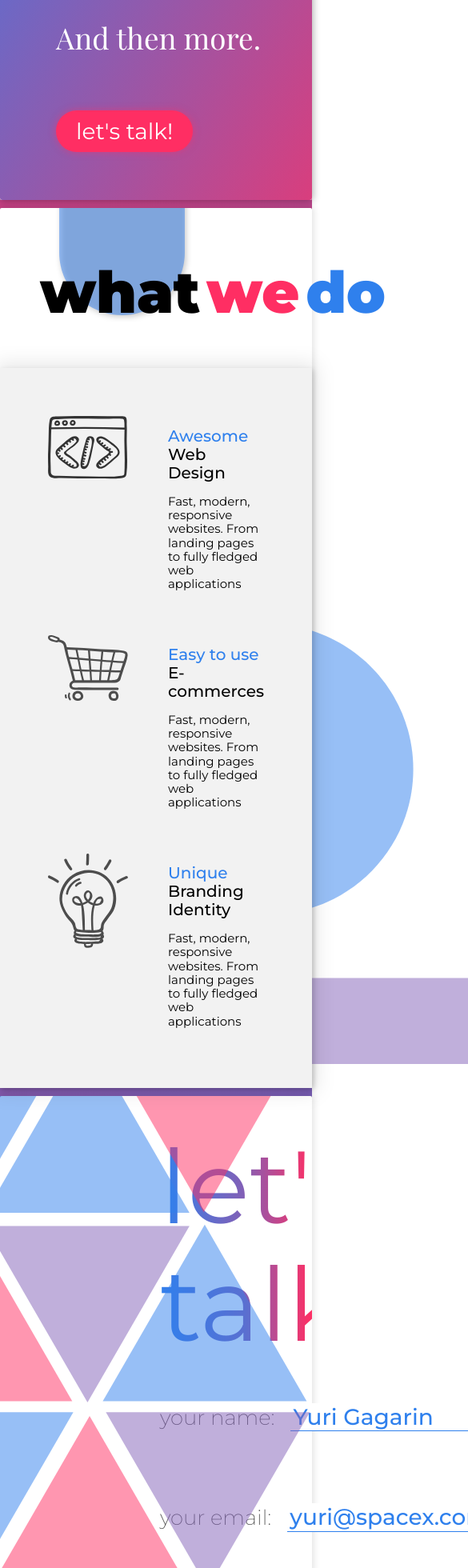
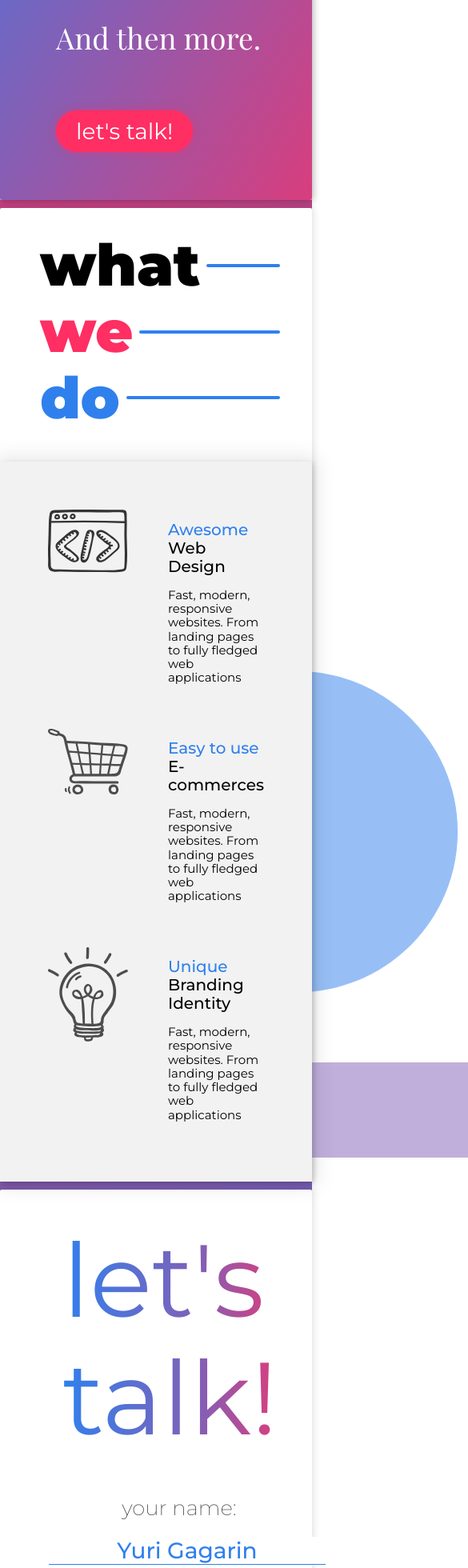
Before and after one commit to joordas/3gir, a React app: page / in a window 390 px wide. Shown: the part 652-2612 px from the top of the page at 80% size, 585 px wide, since content can reach past the window. Built offline with nearby package versions, Linux system fonts and the light colour scheme.

Commit message:
responsive

```diff
--- a/public/css/globals.css
+++ b/public/css/globals.css
@@ -71,6 +71,7 @@ a {
   .whatwedo {
     padding-left: 50px;
     padding-top: 30px;
+    margin-bottom: 20px;
     z-index: 10;
     flex-direction: column;
     max-height: 150px;
@@ -78,8 +79,26 @@ a {
   }
 }
 
+@media (max-width: 700px) {
+  .whatwedo {
+    display: flex;
+    padding-left: 50px;
+    padding-top: 30px;
+    margin-bottom: 30%;
+    z-index: 10;
+    flex-direction: row;
+    max-height: 150px;
+    max-width: 400px;
+  }
+}
+
+
 @media (max-width: 1000px) {
   body {
     padding: 0;
   }
 }
+
+.footer-contact {
+  margin-top: 10px;
+}
--- a/src/components/ContactForm.jsx
+++ b/src/components/ContactForm.jsx
@@ -15,6 +15,12 @@ const InputGroup = styled.div`
     &.select {
       background: url("/public/img/arrow.svg") no-repeat right 70px;
     }
+  }
+  @media (max-width: 700px) {
+    display: flex;
+    flex-direction: column;
+    align-items: center;
+    padding-right: 20%;
   }
 `;
 
@@ -38,6 +44,9 @@ const TextInput = styled.input`
   padding: 1px 3px;
   &::placeholder {
     color: var(--blue);
+    @media (max-width: 700px) {
+      text-align: center;
+    }
   }
 `;
 
@@ -89,12 +98,19 @@ const TextArea = styled.textarea`
   padding: 6px 8px;
   box-shadow: 0 1px 5px rgba(0, 0, 0, 0.12), 0 1px 4px rgba(0, 0, 0, 0.24);
   transition: all 0.3s cubic-bezier(0.25, 0.8, 0.25, 1);
+  @media (max-width: 700px) {
+    width: 120%;
+  }
   &::placeholder {
     font-family: var(--font-montserrat);
     font-weight: 400;
     font-size: 1.675rem;
     opacity: 0.6;
     color: var(--blue);
+    @media (max-width: 700px) {
+      font-weight: 300px;
+      font-size: 1.35rem;
+    }
   }
   &:hover {
     box-shadow: 10px 14px 38px rgba(0, 0, 0, 0.14),
--- a/src/components/Footer.jsx
+++ b/src/components/Footer.jsx
@@ -13,6 +13,10 @@ const Footerz = styled.div`
   box-shadow: 0 0 8px 2px rgba(0, 0, 0, 0.12);
   color: rgba(0, 0, 0, 0.3);
   margin-top: 60px;
+  @media (max-width: 700px) {
+    align-items: flex-start;
+    padding: 0px 1px;
+  }
   .footer-link {
     display: flex;
     align-items: center;
@@ -27,6 +31,11 @@ const Footerz = styled.div`
     padding: 0px 20px;
     margin-left: 10px;
     cursor: pointer;
+    @media (max-width: 700px) {
+      font-size: 1rem;
+      margin-left: 0px;
+      margin-top: 10px;
+    }
   }
 
   #btn-contact {
@@ -35,6 +44,11 @@ const Footerz = styled.div`
     border-radius: 35px;
     background-color: var(--pink);
     font-weight: 200;
+    @media (max-width: 700px) {
+      margin-top: 10px;
+      font-size: 1rem;
+      padding: 10px 9px;
+    }
   }
 `;
 
--- a/src/components/LetsTalk.jsx
+++ b/src/components/LetsTalk.jsx
@@ -10,6 +10,11 @@ const Container = styled.div`
   flex-grow: 1;
   min-height: 400px;
   padding-left: 200px;
+  @media (max-width: 700px) {
+    padding-left: 20%;
+    align-items: center;
+
+  }
 `;
 
 const Gradient = styled.span`
@@ -37,6 +42,9 @@ const Triangles = styled.img`
   right: 0;
   height: 100%;
   z-index: -0;
+    @media (max-width:700px) {
+      display: none;
+    }
 `;
 
 const LetsTalk = () => (
--- a/src/components/Services.jsx
+++ b/src/components/Services.jsx
@@ -29,6 +29,9 @@ const LilguyArm = s.img`
 position: absolute;
 top: 0;
 right: 150px;
+@media (max-width: 700px) {
+  display: none;
+}
 `;
 
 
@@ -93,13 +96,13 @@ class Services extends Component {
     return (
       <Container id="services">
         <LilguyArm id="arm" src="/public/img/lilguyarm.svg" />
-        <WhatWeDoResp>
+        {/* <WhatWeDoResp> */}
         <div className="whatwedo">
           <What>what</What>
           <We>we</We>
           <Do>do</Do>
         </div>
-        </WhatWeDoResp>
+        {/* </WhatWeDoResp> */}
         <ServicesPanel>
           <Service>
             <ServiceImage src="/public/img/webdesign.svg" />
```
